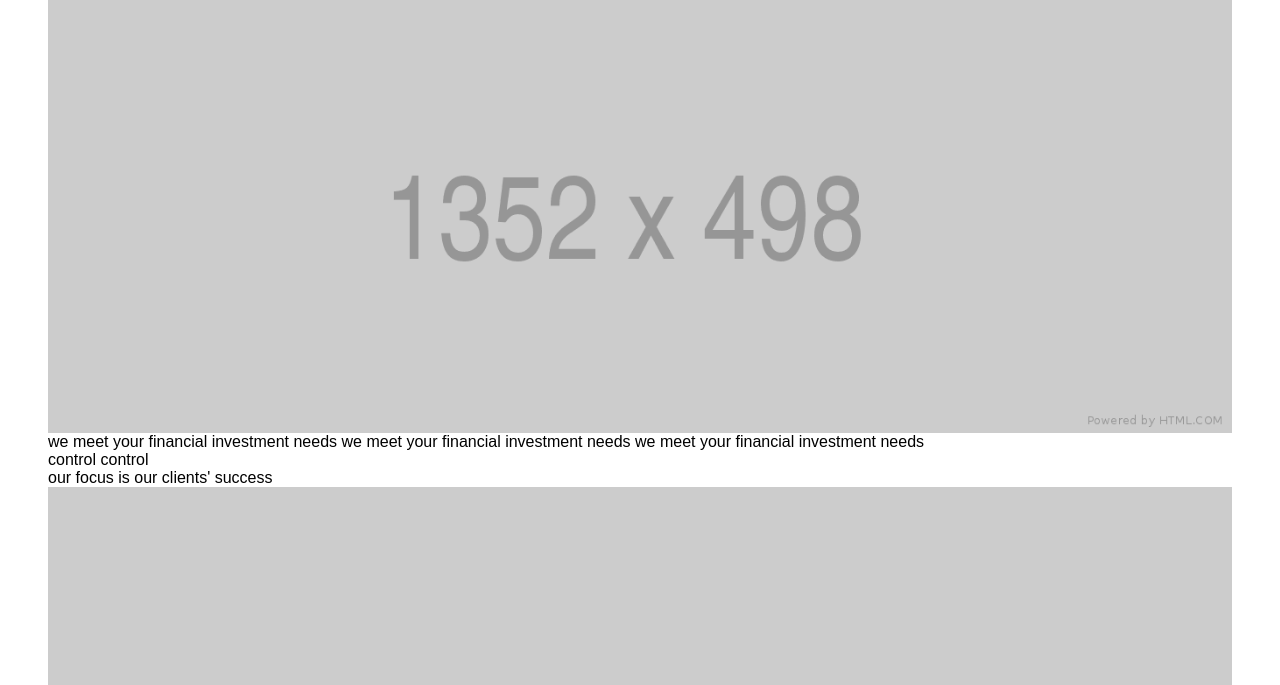
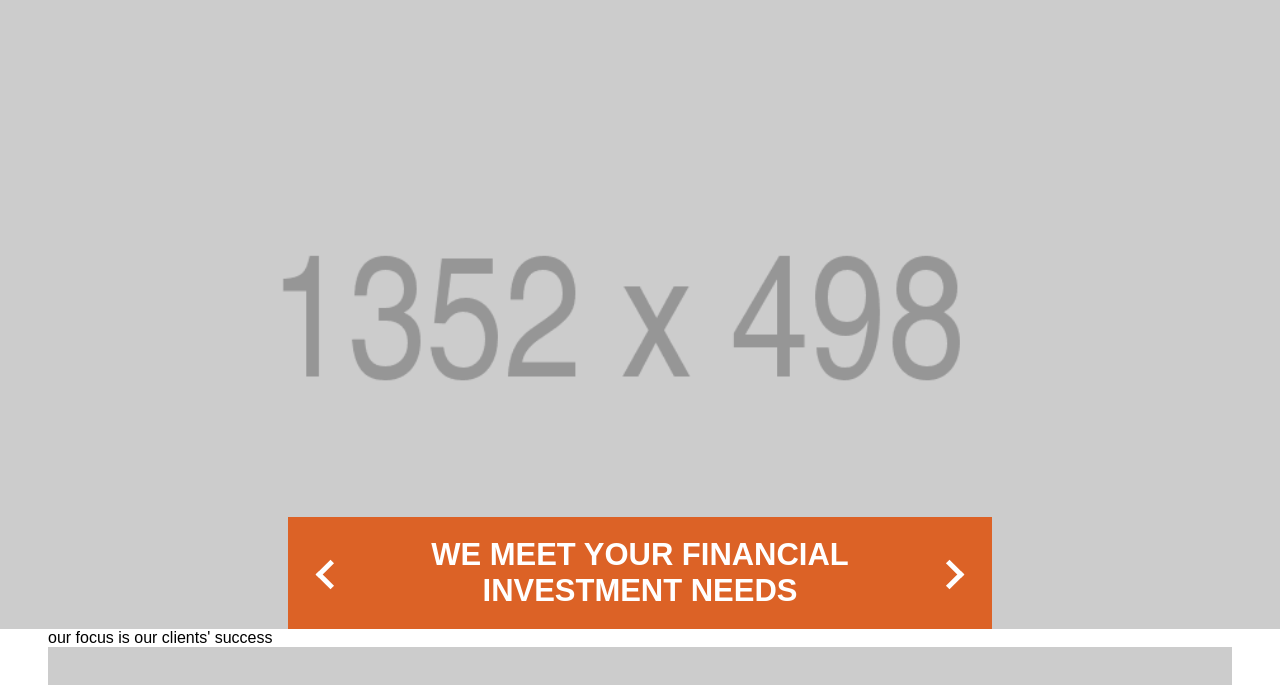
Before and after one commit to katiullahaxioned/habertemplate, a plain HTML site: page index.html in a window 1280 px wide. Shown: the part 115-800 px from the top of the page. Drawn offline with Linux system fonts and the light colour scheme.

Commit message:
banner styling

```diff
--- a/assets/css/style.css
+++ b/assets/css/style.css
@@ -160,6 +160,12 @@ header a[title='Haber'] {
   background-color: var(--clr-primary);
 }
 
+header a[title='Haber'] img { transition: all 0.3s; }
+
+header a[title='Haber']:hover img {
+  transform: scale(1.1);
+}
+
 nav a {
   color: var(--clr-white);
   text-transform: uppercase;
@@ -273,7 +279,9 @@ nav a:hover {
 .header-social li:nth-child(4) a::before { content: '\f082'; }
 .header-social li:nth-child(5) a::before { content: '\f0d4'; }
 
-
+.header-social a:hover::before {
+  color: var(--clr-primary);
+}
 
 /*=================================
   Header styling ends here
@@ -283,9 +291,88 @@ nav a:hover {
   main styling starts here
 =================================*/
 
+/* banner styling starts here */
+
+.banner .wrapper {
+  width: 100%;
+  height: 79vh;
+  background-color: red;
+  position: relative;
+}
+
+.banner figure,
+.banner figure img {
+  width: 100%;
+  height: 100%;
+  position: relative;
+}
+
+.banner figure img {
+  object-fit: cover;
+}
+
+.banner-content {
+  width: 55%;
+  padding: 20px 32px;
+  position: absolute;
+  bottom: 0;
+  left: 50%;
+  transform: translateX(-50%);
+  background-color: var(--clr-primary);
+  display: flex;
+  justify-content: space-between;
+  align-items: center;
+}
+
+.banner-content ul {
+  order: 2;
+  flex-basis: 68%;
+}
+
+.banner-content ul li {
+  text-align: center;
+  text-transform: uppercase;
+  font-weight: 600;
+  font-size: calc(1.17vw + 16px);
+  color: var(--clr-white);
+}
+
+.banner-content .prev {order: 1;}
+.banner-content .next {order: 3;}
 
 
+.banner-content li:not(:first-child) {
+  display: none;
+}
 
+.banner-content .control {
+  position: relative;
+  text-indent: -99999px;
+  cursor: pointer;
+}
+
+.banner-content .control::before {
+  content: '';
+  width: 21px;
+  height: 21px;
+  border-left: 5px solid var(--clr-white);
+  border-bottom: 5px solid var(--clr-white);
+  position: absolute;
+  top: 0;
+  transform: translatex(-50%);
+}
+
+.banner-content .prev::before {
+  transform: rotate(45deg);
+  left: 50%;
+}
+
+.banner-content .next::before {
+  right: 50%;
+  transform: rotate(225deg);
+}
+
+/* banner styling ends here */
 
 
 
```
